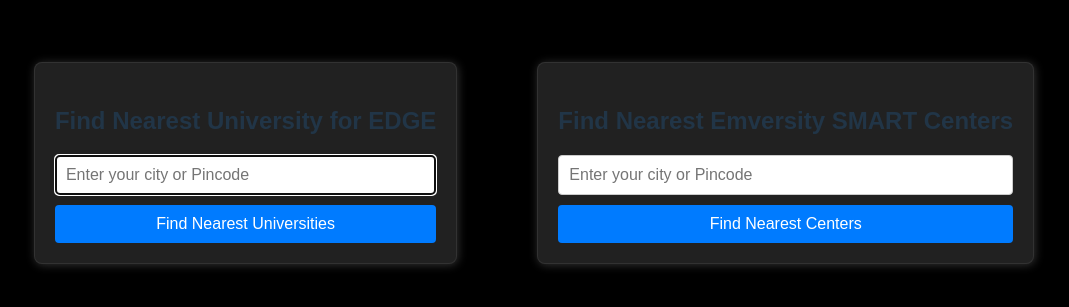
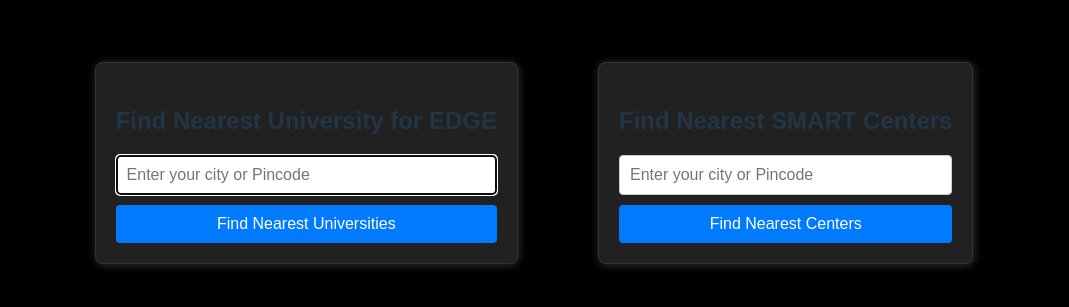
Before and after one commit to ajayghodake/NearestUniversities, a React (Vite) app: page / in a window 1280 px wide. Shown: the part 237-544 px from the top of the page, without its empty margins (106-1175 px from the left). Built offline with nearby package versions, Linux system fonts and the light colour scheme.

Commit message:
code updated

```diff
--- a/src/App.jsx
+++ b/src/App.jsx
@@ -129,7 +129,7 @@
 
       {/* 🏢 Center Finder Container */}
       <div className="container">
-        <h2 className="title">Find Nearest Emversity SMART Centers</h2>
+        <h2 className="title">Find Nearest SMART Centers</h2>
         <form onSubmit={handleCenterSubmit} className="form">
           <input
             type="text"
```
